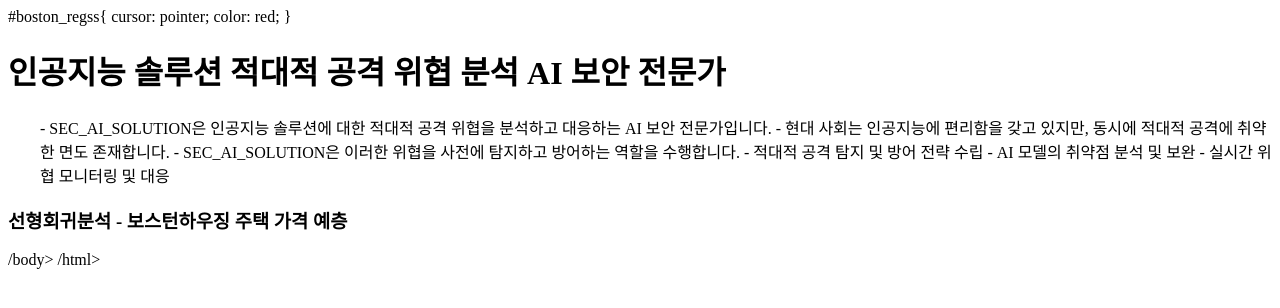
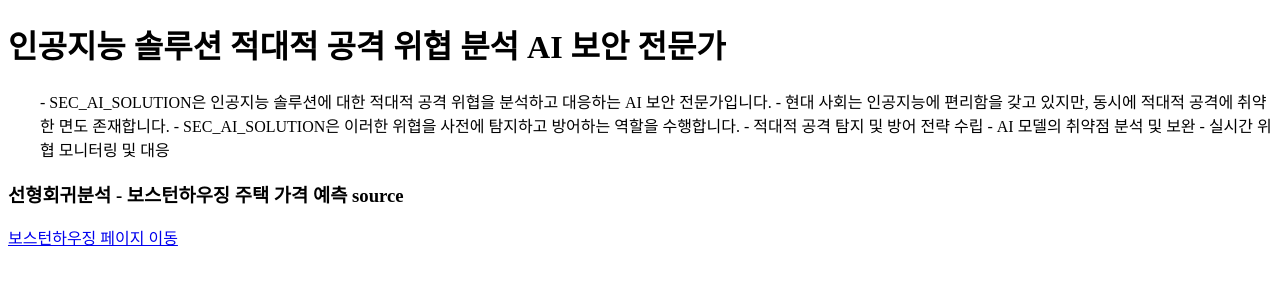
Before and after one commit to gtte777-wq/AI_SEC_V2, a plain HTML site: page index.html in a window 1280 px wide. Drawn offline with Linux system fonts and the light colour scheme.

Commit message:
Fix HTML structure and update styles and links

```diff
--- a/index.html
+++ b/index.html
@@ -2,13 +2,16 @@
 <html lang="kr">
   <head>
     <meta charset="UTF-8" />
-    <meta
-      name="viewport"
-      content="width=device-width,
-    initial-scale=1.0"
-    />
+    <meta name="viewport" content="width=device-width, initial-scale=1.0" />
     <title>SEC_AI_SOLUTION</title>
-    <sytle> #boston_regss{ cursor: pointer; color: red; } </sytle>
+    <style>
+      #boston_regss {
+        cursor: pointer;
+      }
+      #boston_regss:hover {
+        color: red;
+      }
+    </style>
   </head>
   <body>
     <h1>인공지능 솔루션 적대적 공격 위협 분석 AI 보안 전문가</h1>
@@ -20,15 +23,15 @@
       탐지 및 방어 전략 수립 - AI 모델의 취약점 분석 및 보완 - 실시간 위협
       모니터링 및 대응
     </p>
-    <h3 id="boston_regss">선형회귀분석 - 보스턴하우징 주택 가격 예층</h3>
-    /body>
-    <script>
-      const boston_regss = document.getElementById("boston_regss");
-      boston_regss.addEventListener("click", () => {
-        location.href =
-          "https://github.com/gtte777-wq/AI_SEC_V2/blob/main/boston_hosing_regression/02_boston_housing_regression.py";
-      });
-    </script>
-    /html>
+   <h3 id="boston_regss">선형회귀분석 - 보스턴하우징 주택 가격 예측 source</h3>
+    <a target="_blank" href="./Boston_housing_regression/boston.html">보스턴하우징 페이지 이동</a>
   </body>
+  <script>
+    const boston_regss = document.getElementById("boston_regss");
+    boston_regss.addEventListener("click", () => {
+      location.href =
+        "https://github.com/gtte777-wq/AI_SEC_V2/blob/main/boston_hosing_regression/02_boston_housing_regression.py"
+        ;
+    });
+  </script>
 </html>
```
